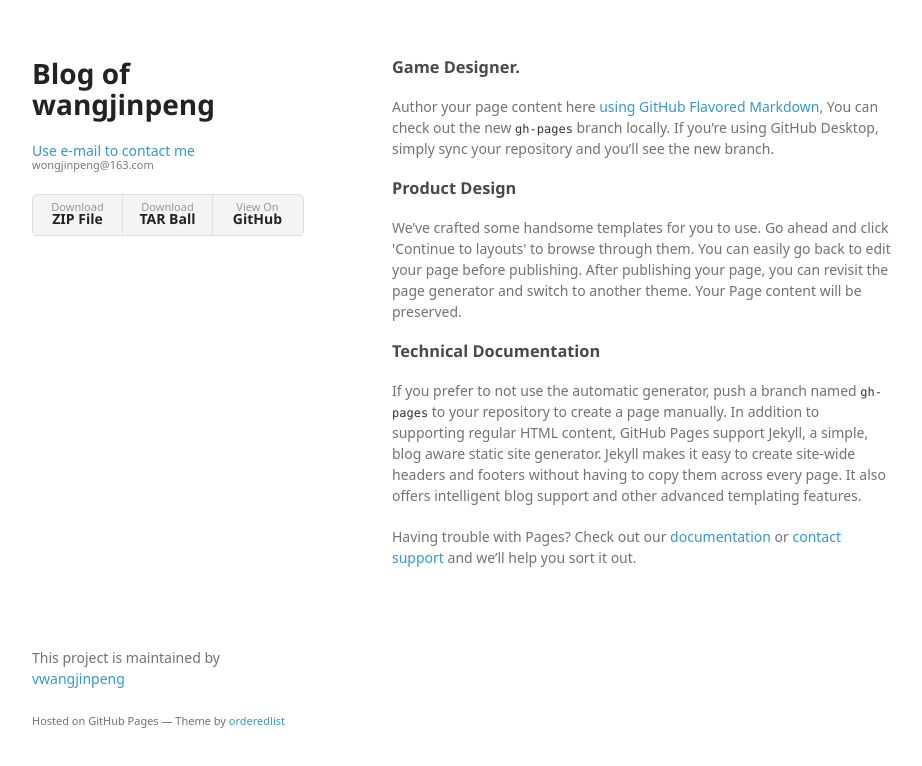
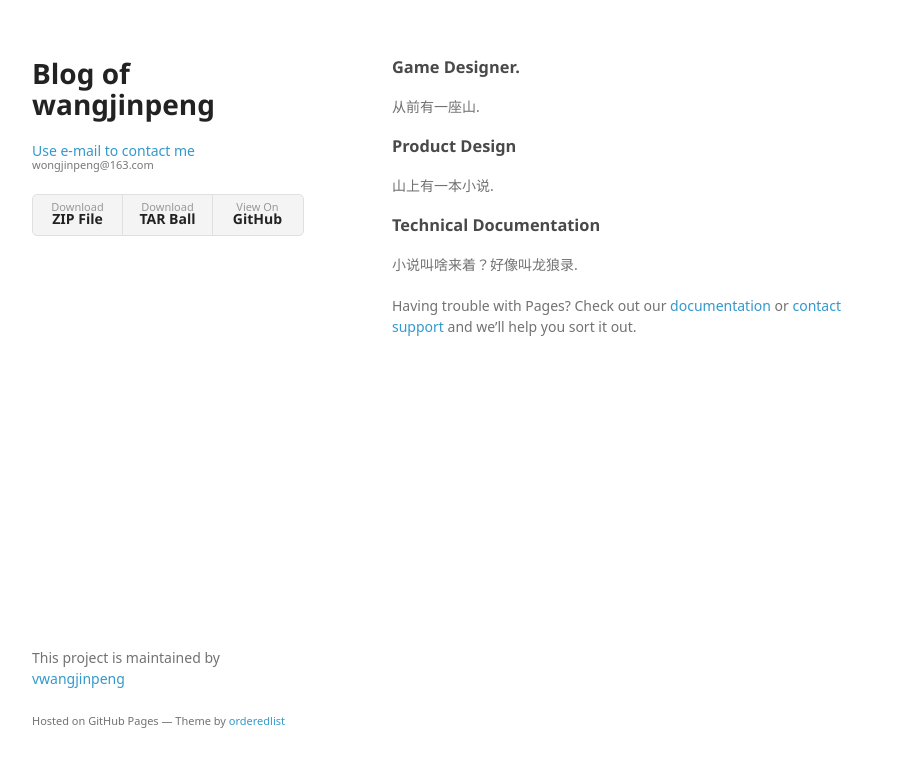
Before and after one commit to vwangjinpeng/blog, a plain HTML site: page index.html in a window 1280 px wide. Shown: the whole page, without its empty margins (178-1100 px from the left). Drawn offline with Linux system fonts and the light colour scheme; a web font is replaced by a local one.

Commit message:
Update index.html

```diff
--- a/index.html
+++ b/index.html
@@ -33,17 +33,17 @@
         <h3>
 <a id="Game Designer" class="anchor" href="#Game-Designer" aria-hidden="true"><span aria-hidden="true" class="octicon octicon-link"></span></a>Game Designer.</h3>
 
-<p>Author your page content here <a href="https://guides.github.com/features/mastering-markdown/">using GitHub Flavored Markdown</a>, You can check out the new <code>gh-pages</code> branch locally. If you’re using GitHub Desktop, simply sync your repository and you’ll see the new branch.</p>
+<p>从前有一座山.</p>
 
 <h3>
 <a id="Product Design" class="anchor" href="#Product-Design" aria-hidden="true"><span aria-hidden="true" class="octicon octicon-link"></span></a>Product Design</h3>
 
-<p>We’ve crafted some handsome templates for you to use. Go ahead and click 'Continue to layouts' to browse through them. You can easily go back to edit your page before publishing. After publishing your page, you can revisit the page generator and switch to another theme. Your Page content will be preserved.</p>
+<p>山上有一本小说.</p>
 
 <h3>
 <a id="Technical Documentation" class="anchor" href="#Technical-Documentation" aria-hidden="true"><span aria-hidden="true" class="octicon octicon-link"></span></a>Technical Documentation</h3>
 
-<p>If you prefer to not use the automatic generator, push a branch named <code>gh-pages</code> to your repository to create a page manually. In addition to supporting regular HTML content, GitHub Pages support Jekyll, a simple, blog aware static site generator. Jekyll makes it easy to create site-wide headers and footers without having to copy them across every page. It also offers intelligent blog support and other advanced templating features.</p>
+<p>小说叫啥来着？好像叫龙狼录.</p>
 
 <p>Having trouble with Pages? Check out our <a href="https://help.github.com/pages">documentation</a> or <a href="https://github.com/contact">contact support</a> and we’ll help you sort it out.</p>
       </section>
```
